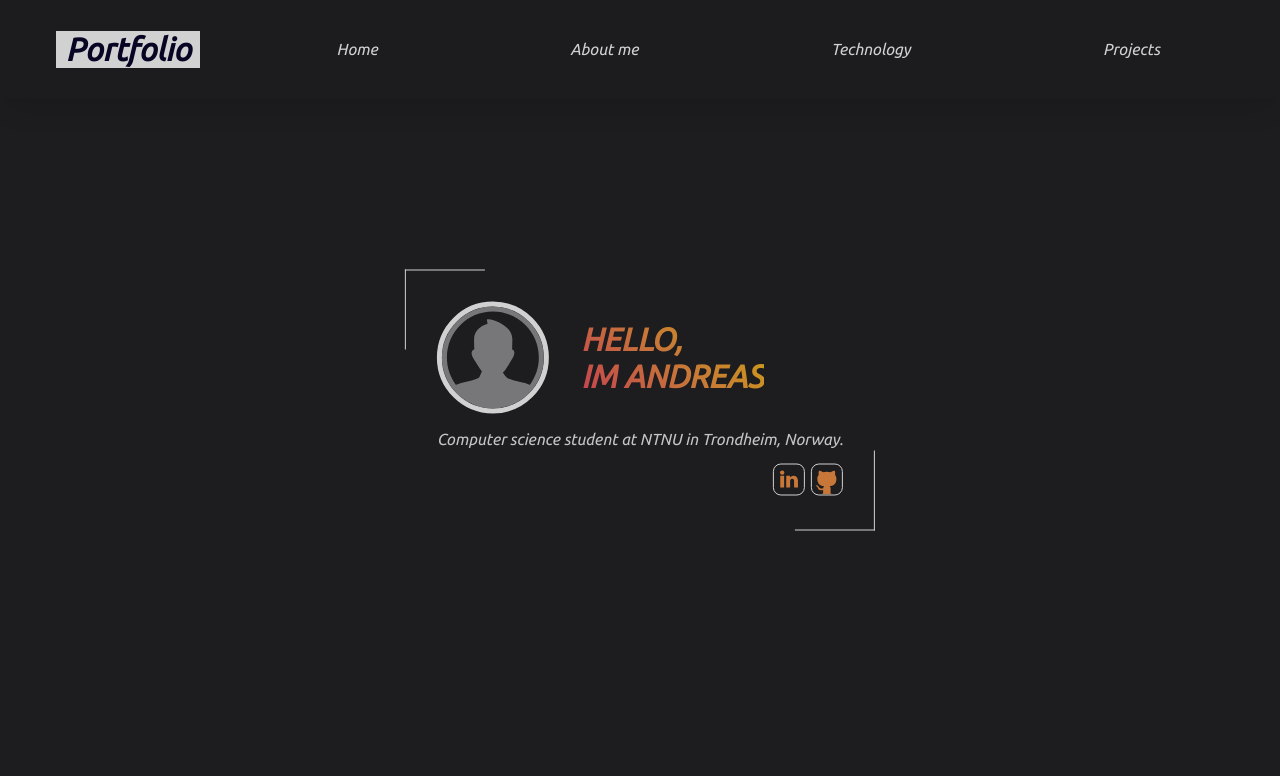
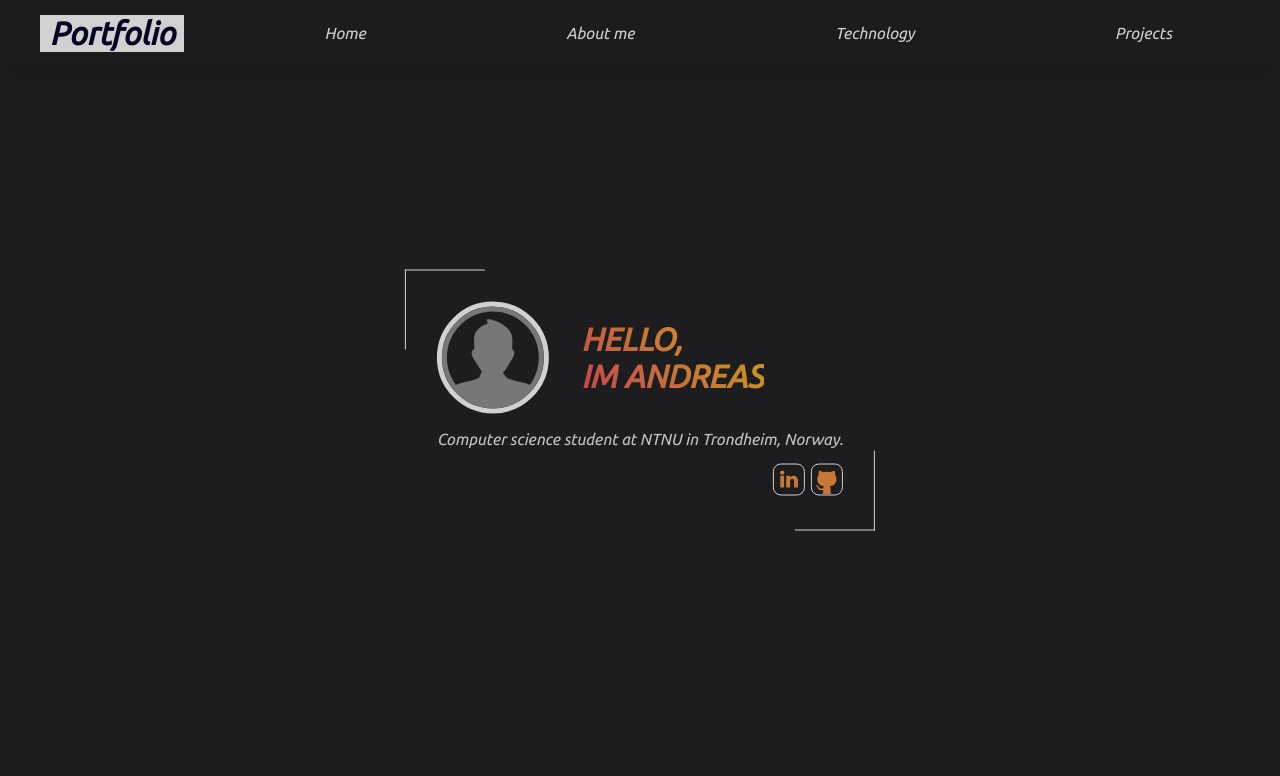
Before and after one commit to rojahno/Portfolio, a React (Create React App) app: page / in a window 1280 px wide. Shown: the top 776 px of the page. Built offline with nearby package versions, Linux system fonts and the light colour scheme.

Commit message:
Added mobile navbar

```diff
--- a/src/components/header/Header.css
+++ b/src/components/header/Header.css
@@ -3,12 +3,11 @@
     width: 100%;
     color: #fff;
     background-color: #1d1d20;
-    overflow: hidden;
     display: flex;
     flex-direction: row;
     justify-content: space-between;
     align-items: center;
-    padding: 1.5em;
+    padding: 0.5em;
     z-index: 2;
     box-shadow: rgba(0, 0, 0, 0.1) 0px 20px 25px -5px, rgba(0, 0, 0, 0.04) 0px 10px 10px -5px;
     /* background-color: rgba(0, 0, 0, 0.1); */
@@ -29,13 +28,21 @@
     margin-right: 1.5em;
 }
 
-.navbar {
-    position: relative;
+.navbar-mobile {
+    position: absolute;
+    top: 100%;
+    left: 0px;
     width: 100%;
+    color: #fff;
+
     display: flex;
-    flex-direction: row;
-    justify-content: space-around;
+    flex-direction: column;
+    justify-content: center;
     align-items: center;
+    background-color: #1d1d20ee;
+    margin: 0;
+    gap: 2rem;
+    padding: 1em 0;
 }
 
 .nav {
@@ -75,9 +82,24 @@
 
 @media only screen and (min-width: 630px) {
     .navbar {
+        position: relative;
+        width: 100%;
         display: flex;
+        flex-direction: row;
+        justify-content: space-around;
+        align-items: center;
+
+        margin: 0;
+        gap: 0;
+    }
+    .nav {
+        margin: 0;
+        padding: 1em 0;
     }
     .menu-icon {
         display: none;
     }
+    .navbar-mobile {
+        display: none;
+    }
 }
--- a/src/components/header/Header.tsx
+++ b/src/components/header/Header.tsx
@@ -1,6 +1,6 @@
 import "./Header.css";
 import hamburgerMenu from "../../assets/menu_icon.svg";
-import { useRef } from "react";
+import { useRef, useState } from "react";
 
 interface HeaderProps {
     aboutMeRef: React.RefObject<HTMLDivElement>;
@@ -10,7 +10,8 @@ interface HeaderProps {
 
 export const Header = (props: HeaderProps) => {
     const homeRef = useRef<HTMLDivElement>(null);
-    // const [isNavShowing, setIsNavShowing] = useState(false);
+    const dropdown = useRef<HTMLUListElement>(null);
+    const [isNavShowing, setIsNavShowing] = useState(false);
 
     const scrollToRef = (ref: React.RefObject<HTMLDivElement>) => {
         if (ref.current) {
@@ -23,10 +24,14 @@ export const Header = (props: HeaderProps) => {
         }
     };
 
+    const toggleNav = () => {
+        setIsNavShowing(!isNavShowing);
+    };
+
     return (
         <div className="header" ref={homeRef}>
             <div className="title">Portfolio</div>
-            <ul className="navbar">
+            <ul className="navbar" ref={dropdown}>
                 <div
                     className="nav"
                     onClick={(e) => {
@@ -56,7 +61,43 @@ export const Header = (props: HeaderProps) => {
                     Projects
                 </div>
             </ul>
-            <img className="menu-icon" src={hamburgerMenu} alt="hamburger menu" />
+
+            <ul
+                className="navbar-mobile"
+                ref={dropdown}
+                style={{
+                    visibility: isNavShowing ? "visible" : "hidden",
+                }}>
+                <div
+                    className="nav"
+                    onClick={(e) => {
+                        scrollToRef(homeRef);
+                    }}>
+                    Home
+                </div>
+                <div
+                    className="nav"
+                    onClick={(e) => {
+                        scrollToRef(props.aboutMeRef);
+                    }}>
+                    About me
+                </div>
+                <div
+                    className="nav"
+                    onClick={(e) => {
+                        scrollToRef(props.techRef);
+                    }}>
+                    Technology
+                </div>
+                <div
+                    className="nav"
+                    onClick={(e) => {
+                        scrollToRef(props.projectsRef);
+                    }}>
+                    Projects
+                </div>
+            </ul>
+            <img className="menu-icon" src={hamburgerMenu} alt="hamburger menu" onClick={toggleNav} />
         </div>
     );
 };
```
